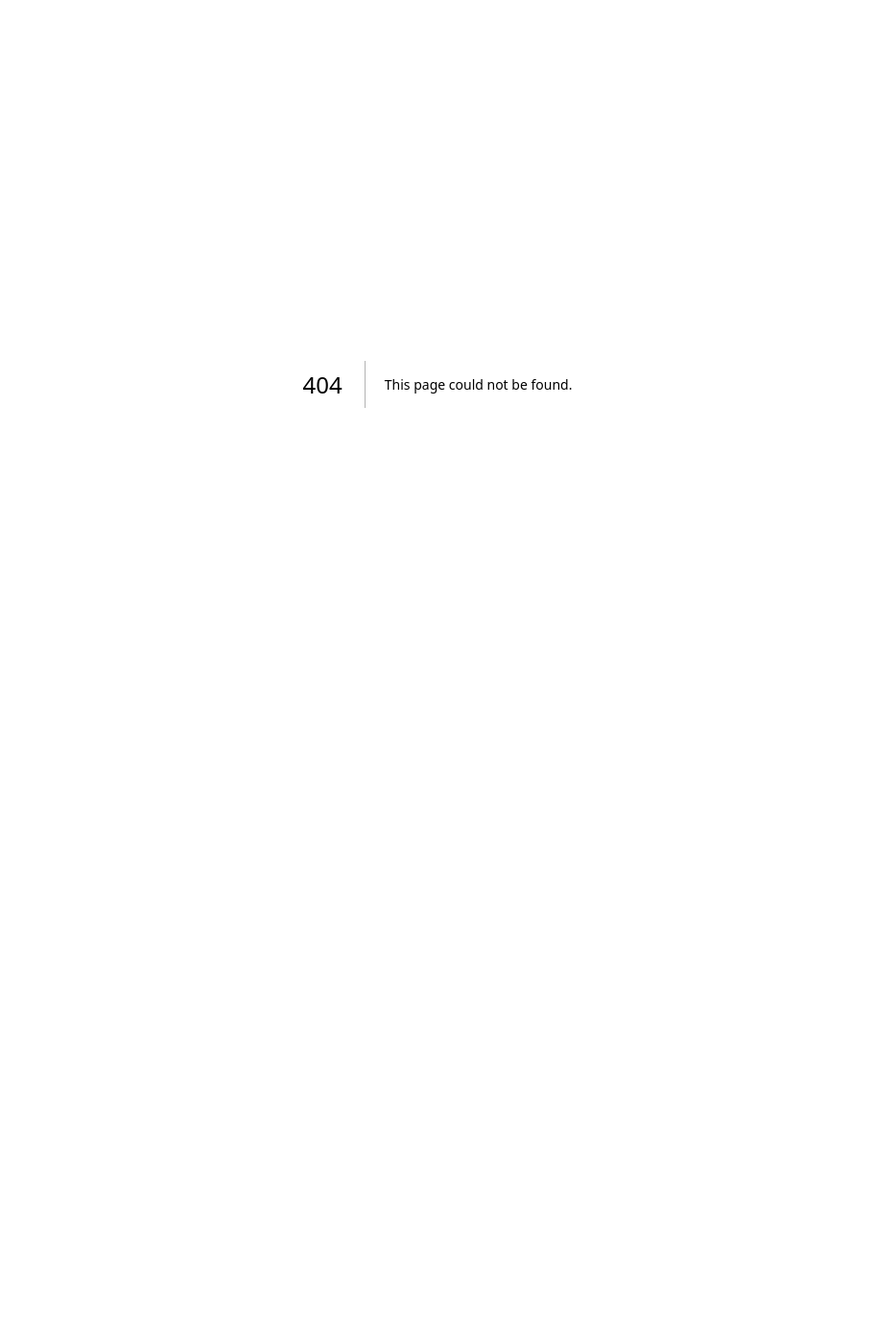
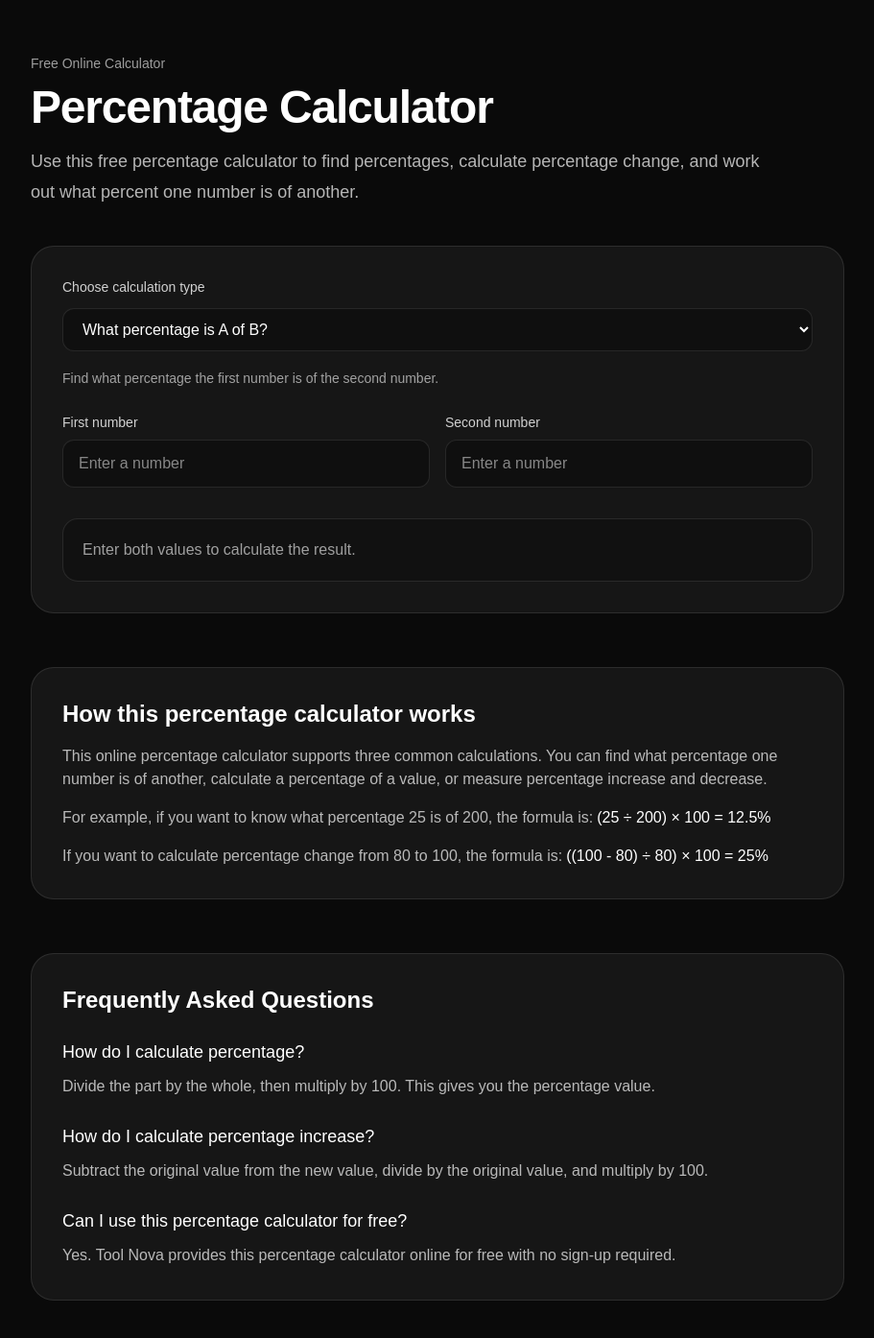
Before and after one commit to spacekjk/tool-nova-site, a Next.js app: page /percentage-calculator in a window 1280 px wide. Before the commit this address had no page. Shown: the top 1394 px of the page at 96% size, without its empty margins (184-1095 px from the left). Before the commit the page ends 800 px from the top, so only its background shows below. Built offline with nearby package versions, Linux system fonts and the light colour scheme.

Commit message:
add percentage calculator page

```diff
--- /dev/null
+++ b/app/percentage-calculator/page.tsx
@@ -0,0 +1,212 @@
+"use client";
+
+import { useMemo, useState } from "react";
+
+type Mode = "findPercentage" | "whatIsXPercentOfY" | "percentageChange";
+
+function roundTo(num: number, digits = 2) {
+  return Number(num.toFixed(digits));
+}
+
+export default function PercentageCalculatorPage() {
+  const [mode, setMode] = useState<Mode>("findPercentage");
+
+  const [value1, setValue1] = useState("");
+  const [value2, setValue2] = useState("");
+
+  const result = useMemo(() => {
+    const a = Number(value1);
+    const b = Number(value2);
+
+    if (!value1 || !value2 || Number.isNaN(a) || Number.isNaN(b)) {
+      return null;
+    }
+
+    if (mode === "findPercentage") {
+      if (b === 0) return "Cannot divide by zero.";
+      return `${roundTo((a / b) * 100)}%`;
+    }
+
+    if (mode === "whatIsXPercentOfY") {
+      return `${roundTo((a / 100) * b)}`;
+    }
+
+    if (mode === "percentageChange") {
+      if (a === 0) return "Cannot calculate percentage change from zero.";
+      return `${roundTo(((b - a) / a) * 100)}%`;
+    }
+
+    return null;
+  }, [mode, value1, value2]);
+
+  const helperText = useMemo(() => {
+    if (mode === "findPercentage") {
+      return "Find what percentage the first number is of the second number.";
+    }
+    if (mode === "whatIsXPercentOfY") {
+      return "Find what X percent of Y is.";
+    }
+    return "Calculate the percentage increase or decrease from the first number to the second number.";
+  }, [mode]);
+
+  const label1 = useMemo(() => {
+    if (mode === "findPercentage") return "First number";
+    if (mode === "whatIsXPercentOfY") return "Percentage (%)";
+    return "Original value";
+  }, [mode]);
+
+  const label2 = useMemo(() => {
+    if (mode === "findPercentage") return "Second number";
+    if (mode === "whatIsXPercentOfY") return "Total value";
+    return "New value";
+  }, [mode]);
+
+  return (
+    <main className="min-h-screen bg-neutral-950 text-white">
+      <section className="mx-auto max-w-4xl px-6 py-14">
+        <div className="max-w-3xl">
+          <p className="mb-3 text-sm text-white/60">Free Online Calculator</p>
+          <h1 className="text-4xl font-bold tracking-tight sm:text-5xl">
+            Percentage Calculator
+          </h1>
+          <p className="mt-4 text-lg leading-8 text-white/70">
+            Use this free percentage calculator to find percentages, calculate
+            percentage change, and work out what percent one number is of
+            another.
+          </p>
+        </div>
+
+        <div className="mt-10 rounded-3xl border border-white/10 bg-white/5 p-6 sm:p-8">
+          <label className="mb-3 block text-sm font-medium text-white/80">
+            Choose calculation type
+          </label>
+
+          <select
+            value={mode}
+            onChange={(e) => setMode(e.target.value as Mode)}
+            className="w-full rounded-xl border border-white/10 bg-black/30 px-4 py-3 text-white outline-none focus:border-white/25"
+          >
+            <option value="findPercentage">What percentage is A of B?</option>
+            <option value="whatIsXPercentOfY">What is X% of Y?</option>
+            <option value="percentageChange">
+              Percentage increase / decrease
+            </option>
+          </select>
+
+          <p className="mt-4 text-sm leading-6 text-white/60">{helperText}</p>
+
+          <div className="mt-6 grid gap-4 sm:grid-cols-2">
+            <div>
+              <label className="mb-2 block text-sm font-medium text-white/80">
+                {label1}
+              </label>
+              <input
+                type="number"
+                value={value1}
+                onChange={(e) => setValue1(e.target.value)}
+                placeholder="Enter a number"
+                className="w-full rounded-xl border border-white/10 bg-black/30 px-4 py-3 text-white outline-none focus:border-white/25"
+              />
+            </div>
+
+            <div>
+              <label className="mb-2 block text-sm font-medium text-white/80">
+                {label2}
+              </label>
+              <input
+                type="number"
+                value={value2}
+                onChange={(e) => setValue2(e.target.value)}
+                placeholder="Enter a number"
+                className="w-full rounded-xl border border-white/10 bg-black/30 px-4 py-3 text-white outline-none focus:border-white/25"
+              />
+            </div>
+          </div>
+
+          <div className="mt-8 rounded-2xl border border-white/10 bg-black/20 p-5">
+            {!value1 || !value2 ? (
+              <p className="text-white/60">
+                Enter both values to calculate the result.
+              </p>
+            ) : (
+              <div>
+                <h2 className="text-2xl font-semibold">Result</h2>
+                <p className="mt-3 text-3xl font-bold">
+                  {result ?? "Enter valid values."}
+                </p>
+              </div>
+            )}
+          </div>
+        </div>
+      </section>
+
+      <section className="mx-auto max-w-4xl px-6 pb-14">
+        <div className="rounded-3xl border border-white/10 bg-white/5 p-6 sm:p-8">
+          <h2 className="text-2xl font-semibold">
+            How this percentage calculator works
+          </h2>
+          <div className="mt-4 space-y-4 text-white/70">
+            <p>
+              This online percentage calculator supports three common
+              calculations. You can find what percentage one number is of
+              another, calculate a percentage of a value, or measure percentage
+              increase and decrease.
+            </p>
+            <p>
+              For example, if you want to know what percentage 25 is of 200, the
+              formula is:
+              <span className="ml-1 font-medium text-white">
+                (25 ÷ 200) × 100 = 12.5%
+              </span>
+            </p>
+            <p>
+              If you want to calculate percentage change from 80 to 100, the
+              formula is:
+              <span className="ml-1 font-medium text-white">
+                ((100 - 80) ÷ 80) × 100 = 25%
+              </span>
+            </p>
+          </div>
+        </div>
+      </section>
+
+      <section className="mx-auto max-w-4xl px-6 pb-16">
+        <div className="rounded-3xl border border-white/10 bg-white/5 p-6 sm:p-8">
+          <h2 className="text-2xl font-semibold">Frequently Asked Questions</h2>
+
+          <div className="mt-6 space-y-6">
+            <div>
+              <h3 className="text-lg font-medium">
+                How do I calculate percentage?
+              </h3>
+              <p className="mt-2 leading-7 text-white/70">
+                Divide the part by the whole, then multiply by 100. This gives
+                you the percentage value.
+              </p>
+            </div>
+
+            <div>
+              <h3 className="text-lg font-medium">
+                How do I calculate percentage increase?
+              </h3>
+              <p className="mt-2 leading-7 text-white/70">
+                Subtract the original value from the new value, divide by the
+                original value, and multiply by 100.
+              </p>
+            </div>
+
+            <div>
+              <h3 className="text-lg font-medium">
+                Can I use this percentage calculator for free?
+              </h3>
+              <p className="mt-2 leading-7 text-white/70">
+                Yes. Tool Nova provides this percentage calculator online for
+                free with no sign-up required.
+              </p>
+            </div>
+          </div>
+        </div>
+      </section>
+    </main>
+  );
+}
```
